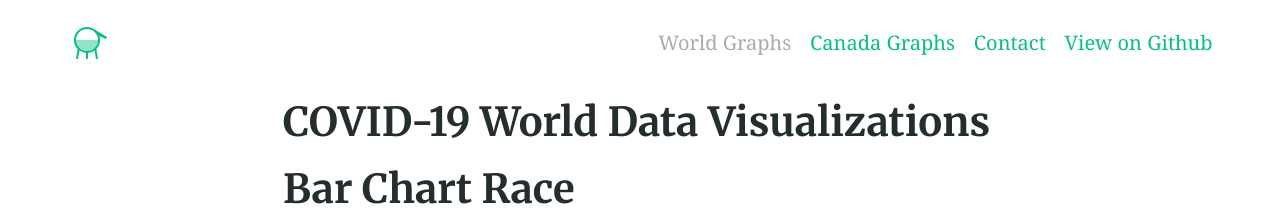
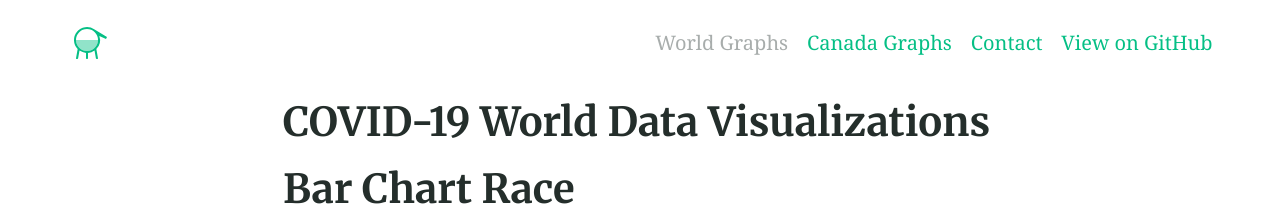
Before and after one commit to kylehounslow/covid19, a Jekyll site: the page built from docs/index.md, in a window 1280 px wide. Shown: the top 220 px of the page. Built offline with Jekyll 4.4.1, drawn with Linux system fonts in a browser that asks for light colours; grey boxes are pictures that could not be loaded.

```diff
--- a/docs/_config.yml
+++ b/docs/_config.yml
@@ -113,7 +113,7 @@ navigation_header:
   url: /canada/
 - title: Contact
   url: /canada/
-- title: View on Github
+- title: View on GitHub
   url: /canada/
 
 social_links: # Appears in sidebar. Set the urls then uncomment and comment out as desired
```
